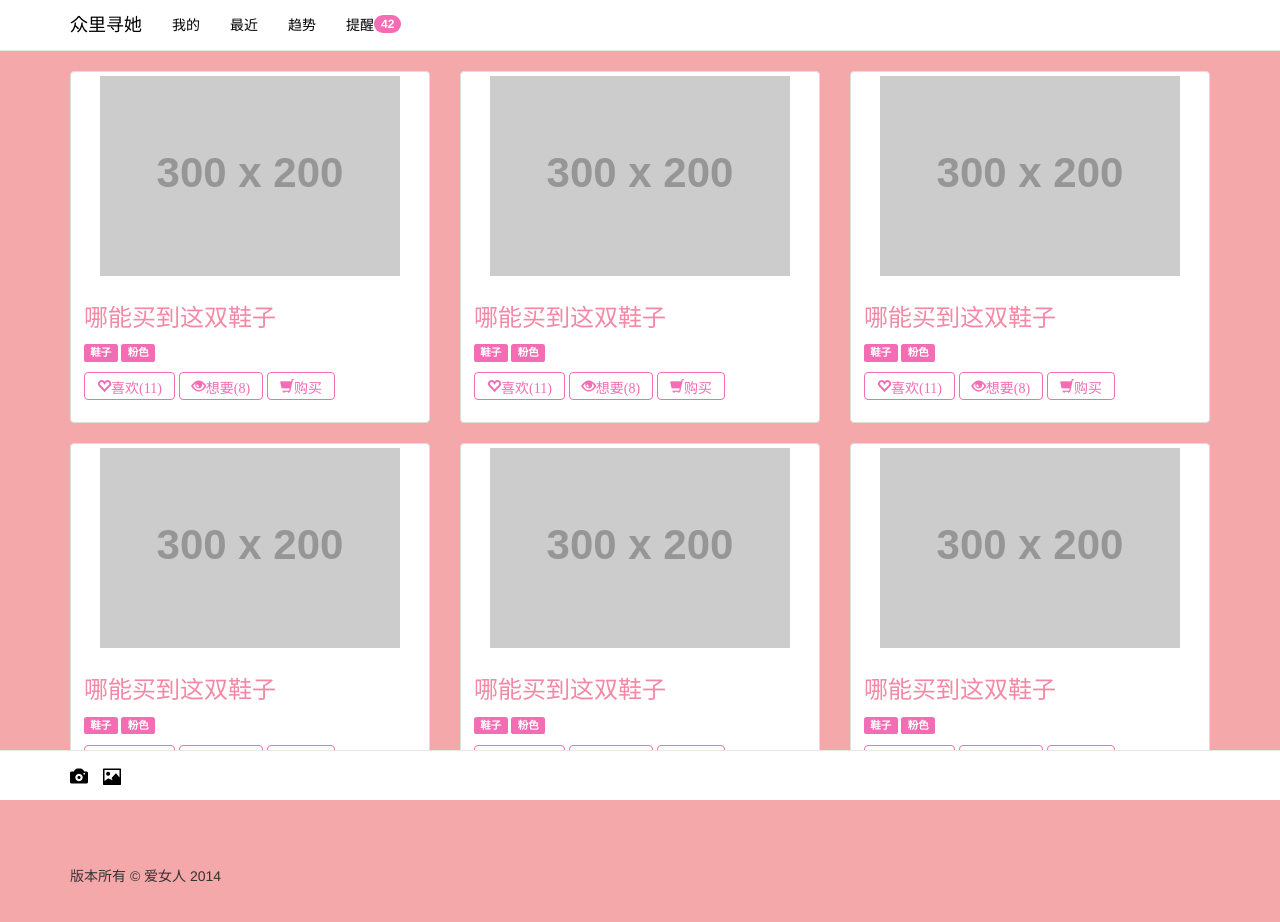
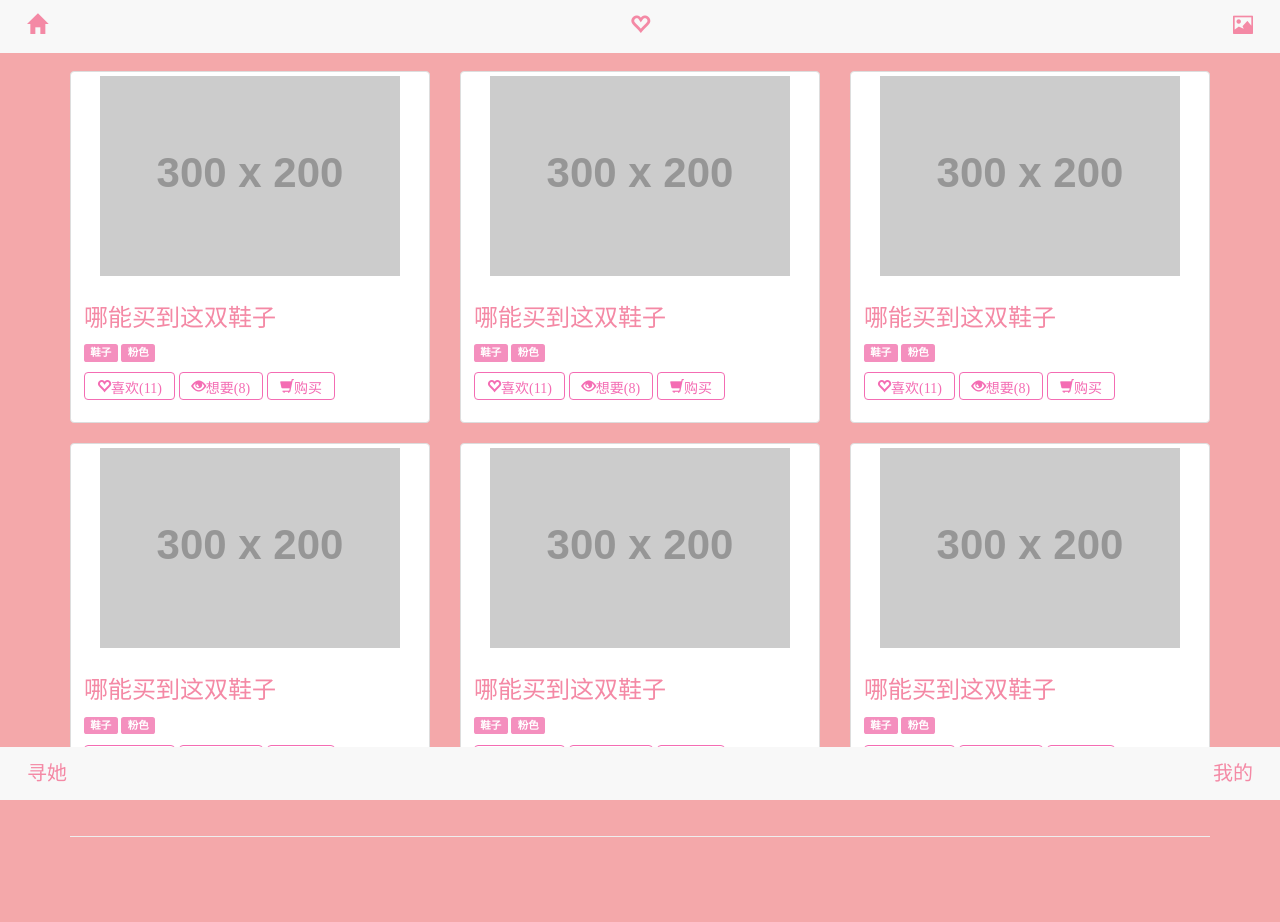
Before and after one commit to Jackong/tools, a website: page view/index.html in a window 1280 px wide. After the commit the page ends 857 px from the top, so only its background shows below. Drawn offline with Linux system fonts and the light colour scheme; placeholder pictures from the web are drawn by us.

Commit message:
update view

```diff
--- a/view/css/index.css
+++ b/view/css/index.css
@@ -1,10 +1,18 @@
 body {
 	margin-top: 50px;
-    background-color: #f4b8b9;
+    background-color: #f4a8aa;
 }
-.navbar{
-    background-color: #f46095;
+#footer {
+    background-color: #f5f5f5;
 }
-footer {
-	margin: 50px 0;
+.iNav {
+    padding:12px;
 }
+.iNav a {
+    font-size:15pt;
+    color:#ddd;
+    text-decoration:none;
+}
+.iNav a:hover {
+    color:#fff;
+}
--- a/view/index.html
+++ b/view/index.html
@@ -14,65 +14,16 @@
 
     <!-- Custom CSS for the 'Round About' Template -->
     <link href="css/index.css" rel="stylesheet">
-
-    <style>
-        body{background-color: #f4a8aa;}
-        .navbar{background-color: #ffffff;}
-    </style>
 </head>
 
 <body>
-    <nav class="navbar navbar-fixed-top navbar-default" role="navigation">
-        <div class="container">
-            <div class="navbar-header">
-                <button type="button" class="navbar-toggle" data-toggle="collapse" data-target=".navbar-ex1-collapse">
-                    <span class="sr-only">Toggle navigation</span>
-                    <span class="icon-bar"></span>
-                    <span class="icon-bar"></span>
-                    <span class="icon-bar"></span>
-                </button>
-                <a class="navbar-brand" href="" style="color: #000000;">众里寻她</a>
-            </div>
-
-            <!-- Collect the nav links, forms, and other content for toggling -->
-            <div class="collapse navbar-collapse navbar-ex1-collapse">
-                <ul class="nav navbar-nav">
-                    <li>
-                        <a href="#about" style="color: #000000;">我的</a>
-                    </li>
-                    <li>
-                        <a href="#contact" style="color: #000000;">最近</a>
-                    </li>
-                    <li>
-                        <a href="#contact" style="color: #000000;">趋势</a>
-                    </li>
-                    <li>
-                        <a href="#" style="color: #000000;">
-                            <span class="badge pull-right" style="background-color: #f46cb3">42</span>
-                            提醒
-                        </a>
-                    </li>
-                </ul>
-            </div>
-            <!-- /.navbar-collapse -->
-        </div>
-        <!-- /.container -->
-    </nav>
-
-
-    <nav class="navbar navbar-default navbar-fixed-bottom" role="navigation">
-        <div class="container">
-            <div class="navbar-header">
-                <a class="navbar-brand" href="" style="color: #000000;">
-                    <span class="glyphicon glyphicon-camera"></span>
-                </a>
-
-                <a class="navbar-brand" href="" style="color: #000000;">
-                    <span class="glyphicon glyphicon-picture"></span>
-                </a>
+        <div class="col-xs-12 navbar-default navbar-fixed-top">
+            <div class="row iNav">
+                <div class="col-xs-4 text-left"><a href="#" style="color: #f489a5;"><li class="glyphicon glyphicon-home"></li></a></div>
+                <div class="col-xs-4 text-center"><a href="#" style="color: #f489a5;"><li class="glyphicon glyphicon-heart-empty"></li></a></div>
+                <div class="col-xs-4 text-right"><a href="#" style="color: #f489a5;"><li class="glyphicon glyphicon-picture"></li></a></div>
             </div>
         </div>
-    </nav>
 
     <hr/>
 
@@ -85,8 +36,8 @@
                     <div class="caption">
                         <h3 style="color: #f489a5;">哪能买到这双鞋子</h3>
                         <p>
-                            <span class="label label-default" style="background-color: #f46cb3;">鞋子</span>
-                            <span class="label label-default" style="background-color: #f46cb3;">粉色</span>
+                            <span class="label label-default" style="background-color: #f48fbe;">鞋子</span>
+                            <span class="label label-default" style="background-color: #f48fbe;">粉色</span>
                         </p>
                         <p>
                             <a href="#" class="btn btn-default glyphicon glyphicon-heart-empty" role="button" style="color: #f46cb3;border-color: #f46cb3">喜欢(11)</a>
@@ -102,8 +53,8 @@
                     <div class="caption">
                         <h3 style="color: #f489a5;">哪能买到这双鞋子</h3>
                         <p>
-                            <span class="label label-default" style="background-color: #f46cb3;">鞋子</span>
-                            <span class="label label-default" style="background-color: #f46cb3;">粉色</span>
+                            <span class="label label-default" style="background-color: #f48fbe;">鞋子</span>
+                            <span class="label label-default" style="background-color: #f48fbe;">粉色</span>
                         </p>
                         <p>
                             <a href="#" class="btn btn-default glyphicon glyphicon-heart-empty" role="button" style="color: #f46cb3;border-color: #f46cb3">喜欢(11)</a>
@@ -119,8 +70,8 @@
                     <div class="caption">
                         <h3 style="color: #f489a5;">哪能买到这双鞋子</h3>
                         <p>
-                            <span class="label label-default" style="background-color: #f46cb3;">鞋子</span>
-                            <span class="label label-default" style="background-color: #f46cb3;">粉色</span>
+                            <span class="label label-default" style="background-color: #f48fbe;">鞋子</span>
+                            <span class="label label-default" style="background-color: #f48fbe;">粉色</span>
                         </p>
                         <p>
                             <a href="#" class="btn btn-default glyphicon glyphicon-heart-empty" role="button" style="color: #f46cb3;border-color: #f46cb3">喜欢(11)</a>
@@ -136,8 +87,8 @@
                     <div class="caption">
                         <h3 style="color: #f489a5;">哪能买到这双鞋子</h3>
                         <p>
-                            <span class="label label-default" style="background-color: #f46cb3;">鞋子</span>
-                            <span class="label label-default" style="background-color: #f46cb3;">粉色</span>
+                            <span class="label label-default" style="background-color: #f48fbe;">鞋子</span>
+                            <span class="label label-default" style="background-color: #f48fbe;">粉色</span>
                         </p>
                         <p>
                             <a href="#" class="btn btn-default glyphicon glyphicon-heart-empty" role="button" style="color: #f46cb3;border-color: #f46cb3">喜欢(11)</a>
@@ -153,8 +104,8 @@
                     <div class="caption">
                         <h3 style="color: #f489a5;">哪能买到这双鞋子</h3>
                         <p>
-                            <span class="label label-default" style="background-color: #f46cb3;">鞋子</span>
-                            <span class="label label-default" style="background-color: #f46cb3;">粉色</span>
+                            <span class="label label-default" style="background-color: #f48fbe;">鞋子</span>
+                            <span class="label label-default" style="background-color: #f48fbe;">粉色</span>
                         </p>
                         <p>
                             <a href="#" class="btn btn-default glyphicon glyphicon-heart-empty" role="button" style="color: #f46cb3;border-color: #f46cb3">喜欢(11)</a>
@@ -170,8 +121,8 @@
                     <div class="caption">
                         <h3 style="color: #f489a5;">哪能买到这双鞋子</h3>
                         <p>
-                            <span class="label label-default" style="background-color: #f46cb3;">鞋子</span>
-                            <span class="label label-default" style="background-color: #f46cb3;">粉色</span>
+                            <span class="label label-default" style="background-color: #f48fbe;">鞋子</span>
+                            <span class="label label-default" style="background-color: #f48fbe;">粉色</span>
                         </p>
                         <p>
                             <a href="#" class="btn btn-default glyphicon glyphicon-heart-empty" role="button" style="color: #f46cb3;border-color: #f46cb3">喜欢(11)</a>
@@ -184,13 +135,16 @@
 
         </div>
 
-        <footer>
-            <div class="row">
-                <div class="col-lg-12">
-                    <p>版本所有 &copy; 爱女人 2014</p>
+        <hr/>
+
+        <div id="footer">
+            <div class="col-xs-12 navbar-default navbar-fixed-bottom">
+                <div class="row iNav">
+                    <div class="col-xs-6 text-left"><a href="#" style="color: #f489a5;">寻她</a></div>
+                    <div class="col-xs-6 text-right"><a href="#" style="color: #f489a5;">我的</a></div>
                 </div>
             </div>
-        </footer>
+        </div>
 
     </div>
     <!-- /container -->
```
